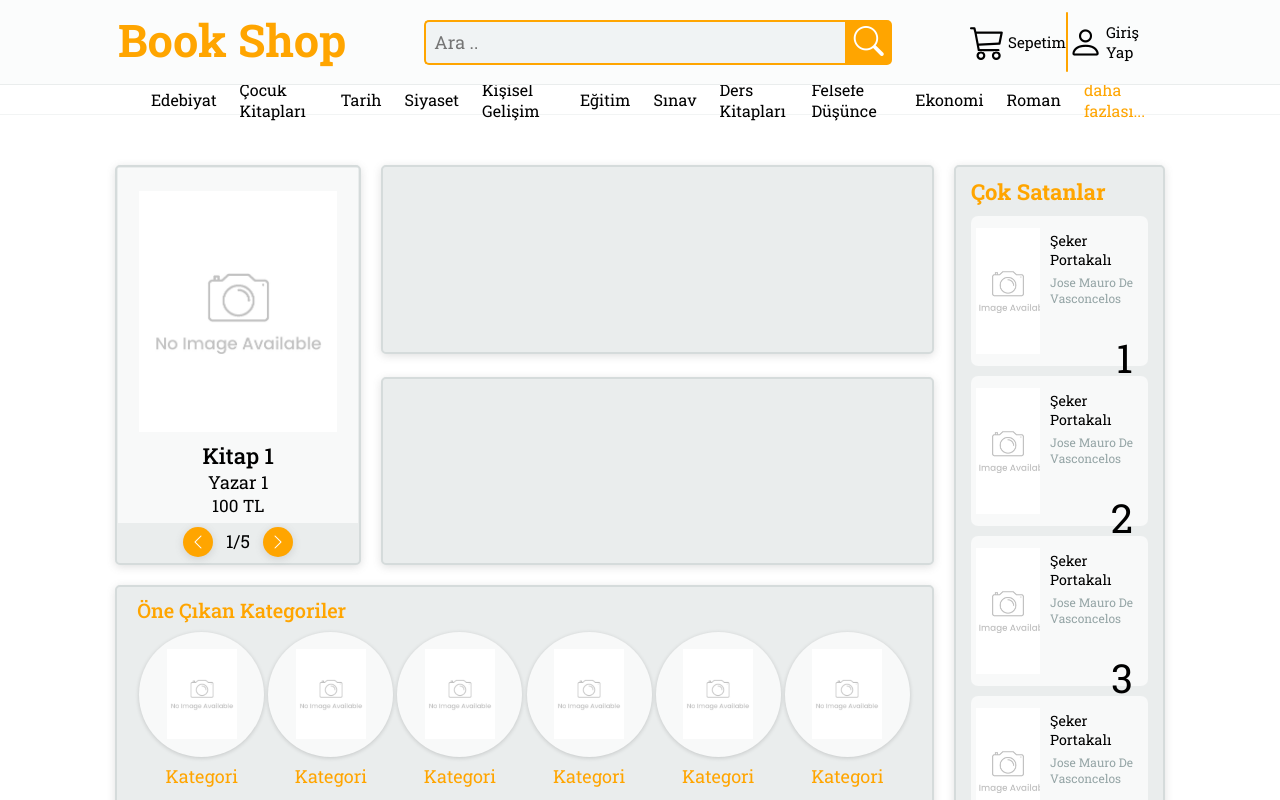
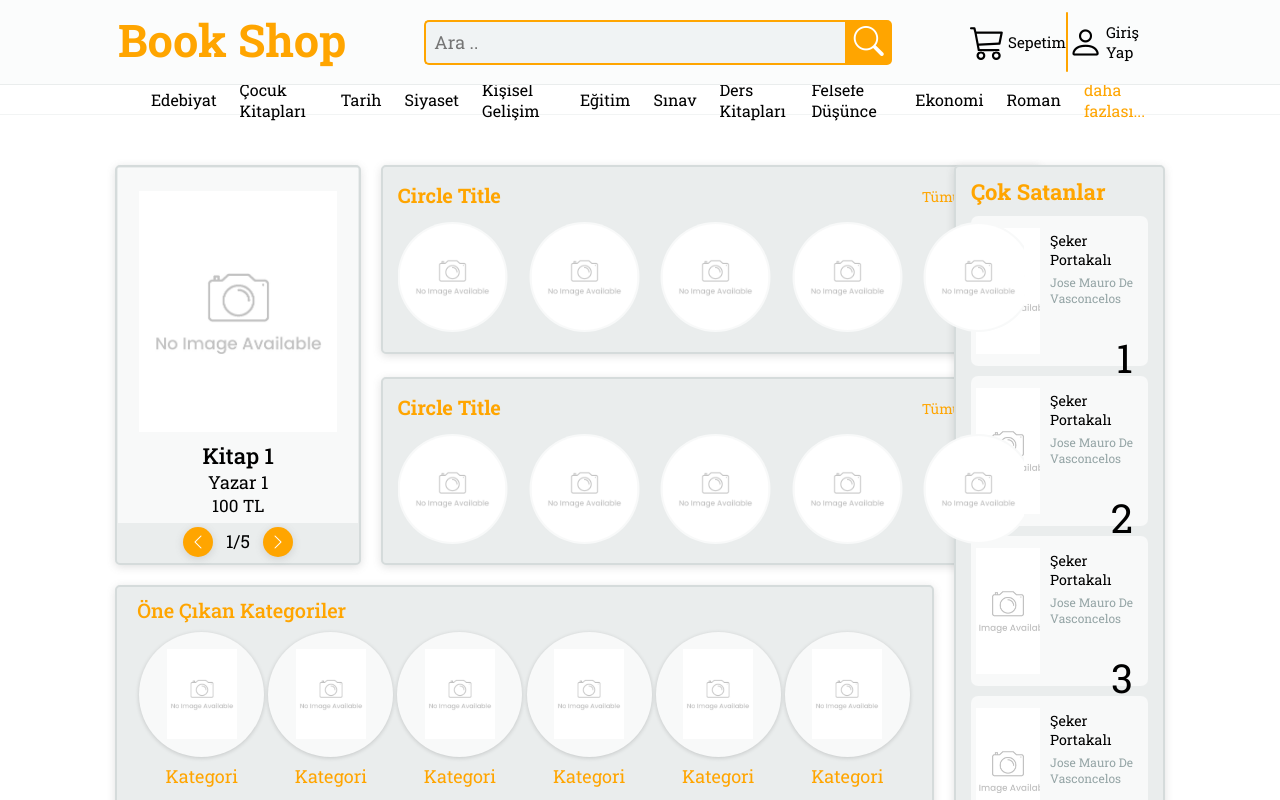
Before and after one commit to Nihat-Yildirim/Book-Shop-Client, a Vue app: page /#/ in a window 1280 px wide. Shown: the top 800 px of the page. Built offline with nearby package versions, Linux system fonts and the light colour scheme.

Commit message:
proje anasayfasında yazarları ve yayıncıları gösterecek slider yapıldı

```diff
--- a/src/assets/reset.css
+++ b/src/assets/reset.css
@@ -7,3 +7,7 @@
     font-family: 'Roboto Slab', serif;
     list-style: none;
 }
+
+img{
+    user-select: none;
+}
--- a/src/pages/user/components/BookCardSlider/BookCardSliderComponent.vue
+++ b/src/pages/user/components/BookCardSlider/BookCardSliderComponent.vue
@@ -15,9 +15,9 @@
             disableOnInteraction:false,
             pauseOnMouseEnter : true
         }" class="book-card-wrapper">
-        <SwiperSlide v-for="book in books" :key="book.id">
-            <BookCardComponent :key="book.id" :bookData="book"/>
-        </SwiperSlide>
+            <SwiperSlide v-for="book in books" :key="book.id">
+                <BookCardComponent :key="book.id" :bookData="book"/>
+            </SwiperSlide>
         </Swiper>
     </div>
 </template>
--- a/src/pages/user/components/CircleSlideSlider.vue
+++ b/src/pages/user/components/CircleSlideSlider.vue
@@ -1,22 +1,189 @@
 <template>
     <div class="circle-slider-container">
-
+        <div class="circle-slider-title">
+            <h5>Circle Title </h5>
+            <span>Tümünü Göster</span>
+        </div>
+        <div class="circle-slider-content" @mousemove="navButtonVisibily = true" @mouseleave="navButtonVisibily = false">
+            <i @click="prevSlide" :class="{'circle-nav-button-visible' : navButtonVisibily}" class="bi bi-chevron-left cicle-nav-button circle-nav-pre-button"></i>
+            <Swiper
+            :modules="modules"
+            :slides-per-view="4"
+            :space-between="-100"
+            :centeredSlidesBounds= "true"
+            :autoplay="{
+                delay:2000,
+                disableOnInteraction:false,
+                pauseOnMouseEnter : true
+            }" class="circle-card-wrapper" :class="('circle-card-wrapper-' + name)">
+                <SwiperSlide v-for="i in 20" :key="i">
+                    <div class="circle-card">
+                       <img src="@/assets/no-image-available.jpg" alt="">
+                    </div>
+                </SwiperSlide>
+            </Swiper>
+            <i @click="nextSlide" :class="{'circle-nav-button-visible' : navButtonVisibily}" class="bi bi-chevron-right cicle-nav-button circle-nav-next-button"></i>
+        </div>
     </div>
 </template>
 
 <script>
+import { Swiper , SwiperSlide  } from 'swiper/vue';
+import {Autoplay} from 'swiper/modules';
+import 'swiper/css';
 export default{
+    data(){
+        return{
+            navButtonVisibily : false,
+            circleSliderWrapper : null,
+        }
+    },
 
+    components:{
+        Swiper,
+        SwiperSlide
+    },
+
+    methods:{
+        nextSlide(){
+            this.circleSliderWrapper.slideNext();
+        },
+        prevSlide(){
+            this.circleSliderWrapper.slidePrev();
+        }
+    },
+
+    props:["name"],
+
+    setup(){
+        return{
+            modules:[Autoplay]
+        }
+    },
+
+    mounted(){
+        this.circleSliderWrapper = document.querySelector(".circle-card-wrapper-"+this.name).swiper;
+        console.log(this.circleSliderWrapper);
+    }
 }
 </script>
 
 <style>
     .circle-slider-container{
-        width: 100%;
+        padding: 15px;
+        width: 660px;
         height: 188.5px;
         border-radius: 5px;
         background-color: #EAEDED;
         border: 2px solid #D5DBDB;
         box-shadow: rgba(99, 99, 99, 0.2) 0px 2px 8px 0px;
+        display: flex;
+        flex-direction: column;
+    }
+
+    .circle-slider-title{
+        display: flex;
+        justify-content: space-between;
+        width: 100%;
+        height: 25px;
+    }
+
+    .circle-slider-title h5{
+        font-size: 20px;
+        color: orange;
+    }
+
+    .circle-slider-title span{
+        margin-top: 5px;
+        color: orange;
+        cursor: pointer;
+        font-size: 14px;
+        font-weight: 500px;
+    }
+
+    .circle-slider-title span:hover{
+        border-bottom: 2px solid orange;
+    }
+
+    .circle-slider-content{
+        display: flex;
+        justify-content: center;
+        align-items: center;
+        flex-direction: row;
+        width: 100%;
+        height: 100%;
+        position: relative;
+        cursor: pointer;
+    }
+
+    .circle-card-wrapper{
+        display: flex;
+        justify-content: center;
+        width: 100% ;
+        height: 100%;
+        padding-top: 15px;
+        padding-bottom: 10px;
+    }
+
+    .cicle-nav-button{
+        opacity: 0;
+        visibility: hidden;
+        position: absolute;
+        color: #fff;
+        cursor: pointer;
+        font-size: 20px;
+        display: flex;
+        align-items: center;
+        justify-content: center;
+        width: 40px;
+        height: 40px;
+        border-radius: 50%;
+        background-color: orange;
+        text-align: center;
+        box-shadow: rgba(0, 0, 0, 0.24) 0px 3px 8px;
+        transition: opacity 750ms;
+        z-index: 200;
+    }
+
+    .circle-nav-pre-button{
+        left: -15px;
+    }
+
+    .circle-nav-next-button{
+        right: -15px;
+    }
+
+    .circle-nav-button-visible{
+        opacity: 1;
+        visibility: visible;
+        transition: opacity 750ms;
+    }
+
+    .circle-card{
+        display: flex;
+        justify-content: center;
+        align-items: center;
+        width: 110px;
+        height: 110px;
+        border-radius: 50%;
+        background-color: #f8f9f9;
+        padding: 2px;
+        transition: all 500ms;
+    }
+
+    .circle-card:hover{
+        box-shadow: rgba(0, 0, 0, 0.24) 0px 3px 8px;
+        transition: 500ms all;
+    }
+
+    .circle-card img{
+        object-fit: cover;
+    }
+
+    .circle-card img{
+        width: 100%;
+        height: 100%;
+        object-fit: cover;
+        border-radius: 50%;
     }
 </style>
--- a/src/pages/user/home_page/HomePage.vue
+++ b/src/pages/user/home_page/HomePage.vue
@@ -9,8 +9,8 @@
                             <NewAddedComponent/>
                         </div>
                         <div id="first-content-right">
-                            <CircleSlideSlider/>
-                            <CircleSlideSlider/>
+                            <CircleSlideSlider name="authors"/>
+                            <CircleSlideSlider name="publishers"/>
                         </div>
                     </div>
                     <div id="first-content-bottom">
```
